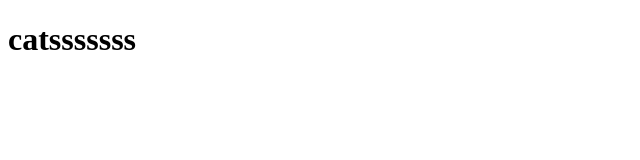
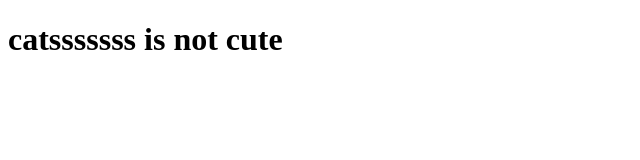
Before and after one commit to Kevinwei0619/Cats, a plain HTML site: page cats.html in a window 1280 px wide. Shown: the whole page, without its empty margins (0-640 px from the left). Drawn offline with Linux system fonts and the light colour scheme.

Commit message:
update cats.html

```diff
--- a/cats.html
+++ b/cats.html
@@ -7,6 +7,6 @@
     <title>Cats</title>
 </head>
 <body>
-    <h1>catsssssss</h1>
+    <h1>catsssssss is not cute</h1>
 </body>
 </html>
```
